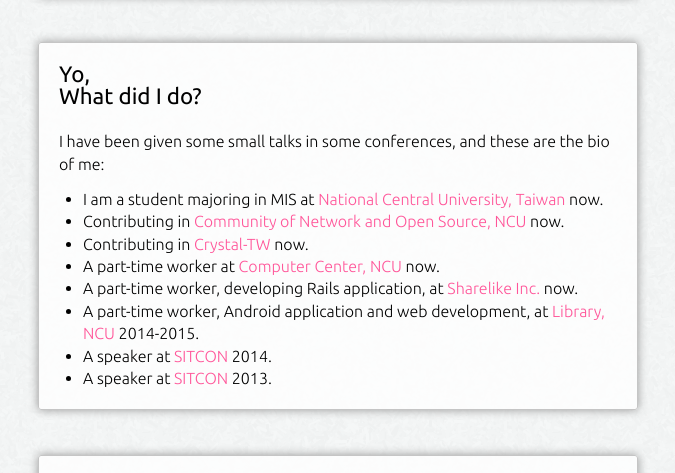
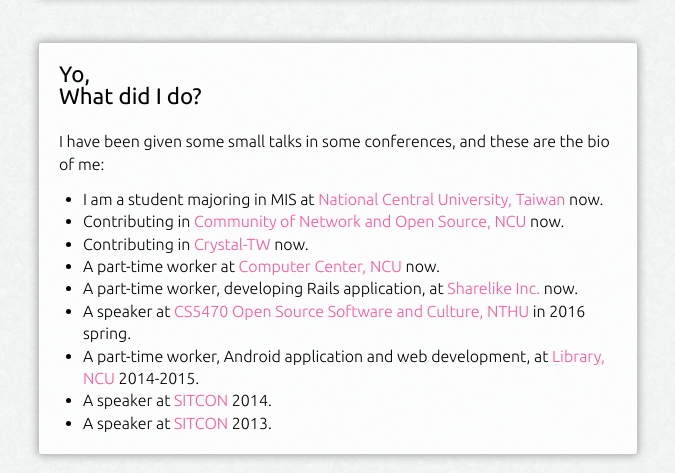
Before and after one commit to david50407/davy.tw, a plain HTML site: page index.html in a window 1280 px wide. Shown: the part 250-723 px from the top of the page, without its empty margins (302-977 px from the left). Drawn offline with Linux system fonts and the light colour scheme.

Commit message:
Add speaker

```diff
--- a/index.html
+++ b/index.html
@@ -64,6 +64,7 @@
 				<li>Contributing in <a href='http://crystal-tw.github.io/'>Crystal-TW</a> now.
 				<li>A part-time worker at <a href='http://www.cc.ncu.edu.tw'>Computer Center, NCU</a> now.
 				<li>A part-time worker, developing Rails application, at <a href='http://sharelike.asia'>Sharelike Inc.</a> now.
+				<li>A speaker at <a href='https://nmsl.cs.nthu.edu.tw/index.php/84-courses/129-cs5470-outline-2016'>CS5470 Open Source Software and Culture, NTHU</a> in 2016 spring.
 				<li>A part-time worker, Android application and web development, at <a href='http://www.lib.ncu.edu.tw'>Library, NCU</a> 2014-2015.
 				<li>A speaker at <a href='http://sitcon.org'>SITCON</a> 2014.</li>
 				<li>A speaker at <a href='http://sitcon.org'>SITCON</a> 2013.</li>
```
